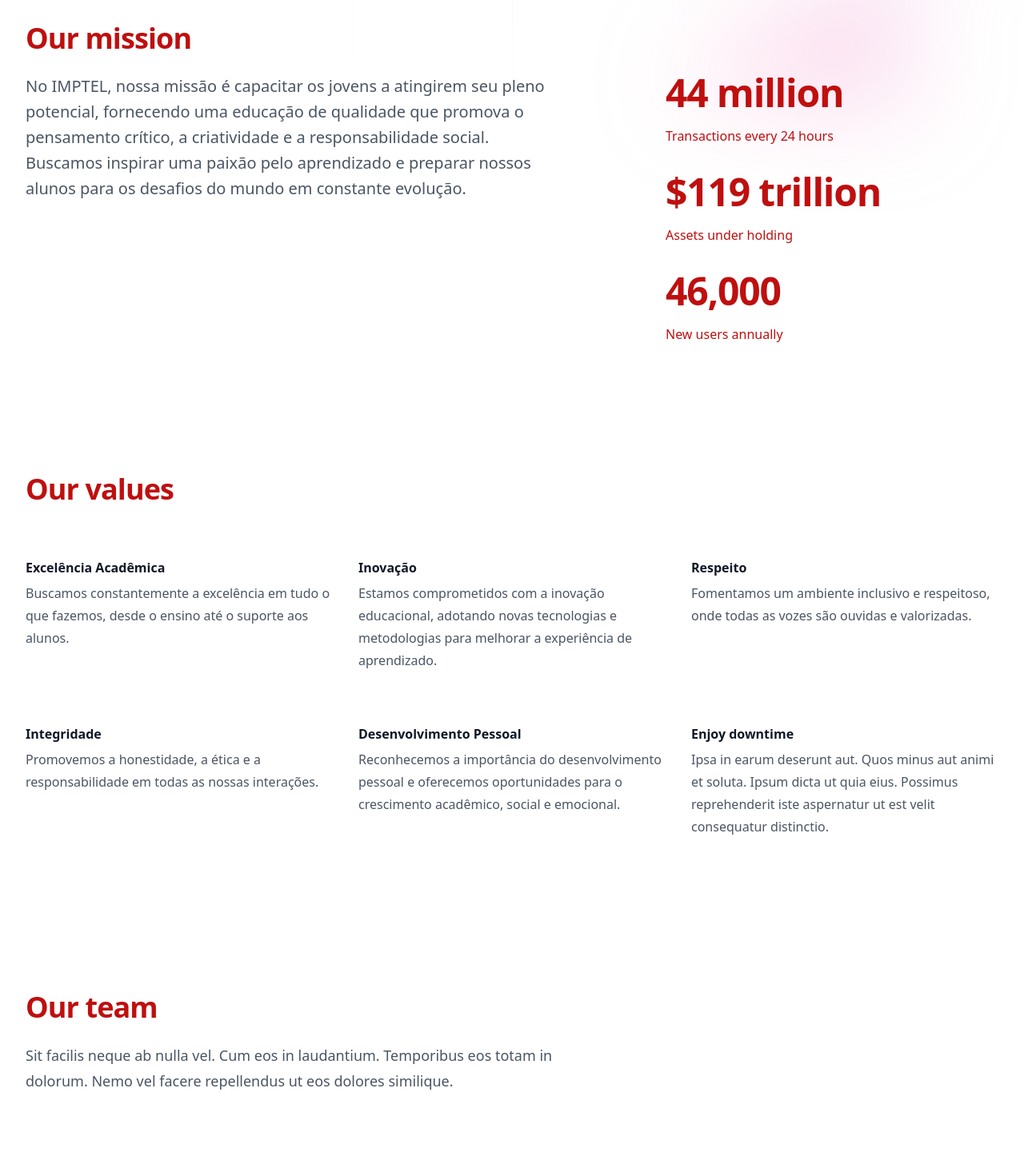
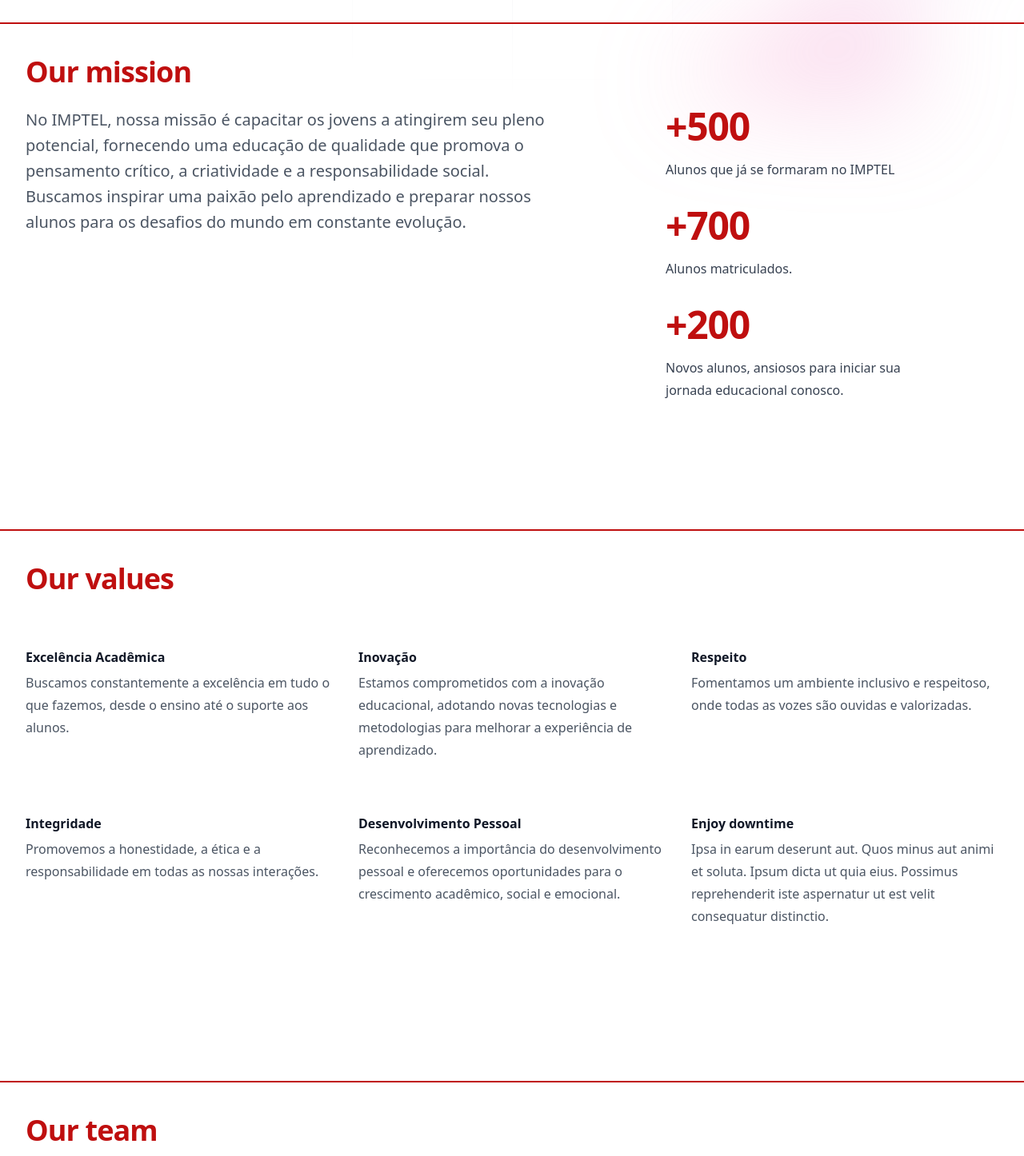
Before and after one commit to leehendrick/EduConnect-UI, a Nuxt app in the folder nuxt-app/: page /sobre in a window 1280 px wide. Shown: the part 900-2346 px from the top of the page at 80% size. Built offline with nearby package versions, Linux system fonts and the light colour scheme.

Commit message:
ref : change param

```diff
--- a/nuxt-app/pages/sobre.vue
+++ b/nuxt-app/pages/sobre.vue
@@ -60,8 +60,8 @@
       </div>
 
       <!-- Content section -->
-      <div class="mx-auto -mt-12 max-w-7xl px-6 sm:mt-0 lg:px-8 xl:-mt-8">
-        <div class="mx-auto max-w-2xl lg:mx-0 lg:max-w-none">
+      <div class="mx-auto -mt-12 max-w-7xl px-6 sm:mt-0 lg:px-8 xl:-mt-8 border-primary border-t-2">
+        <div class="mx-auto max-w-2xl lg:mx-0 lg:max-w-none mt-10">
           <h2 class="text-3xl font-bold tracking-tight text-primary sm:text-4xl">Our mission</h2>
           <div class="mt-6 flex flex-col gap-x-8 gap-y-20 lg:flex-row">
             <div class="lg:w-full lg:max-w-2xl lg:flex-auto">
@@ -70,7 +70,7 @@
             <div class="lg:flex lg:flex-auto lg:justify-center">
               <dl class="w-64 space-y-8 xl:w-80">
                 <div v-for="stat in stats" :key="stat.label" class="flex flex-col-reverse gap-y-4">
-                  <dt class="text-base leading-7 text-primary">{{ stat.label }}</dt>
+                  <dt class="text-base leading-7 text-gray-700">{{ stat.label }}</dt>
                   <dd class="text-5xl font-semibold tracking-tight text-primary">{{ stat.value }}</dd>
                 </div>
               </dl>
@@ -80,8 +80,8 @@
       </div>
 
       <!-- Values section -->
-      <div class="mx-auto mt-32 max-w-7xl px-6 sm:mt-40 lg:px-8">
-        <div class="mx-auto max-w-2xl lg:mx-0">
+      <div class="mx-auto mt-32 max-w-7xl px-6 sm:mt-40 lg:px-8 border-primary border-t-2">
+        <div class="mx-auto max-w-2xl lg:mx-0 mt-10">
           <h2 class="text-3xl font-bold tracking-tight text-primary sm:text-4xl">Our values</h2></div>
         <dl class="mx-auto mt-16 grid max-w-2xl grid-cols-1 gap-x-8 gap-y-16 text-base leading-7 sm:grid-cols-2 lg:mx-0 lg:max-w-none lg:grid-cols-3">
           <div v-for="value in values" :key="value.name">
@@ -92,8 +92,8 @@
       </div>
 
       <!-- Team section -->
-      <div class="mx-auto mt-32 max-w-7xl px-6 sm:mt-48 lg:px-8">
-        <div class="mx-auto max-w-2xl lg:mx-0">
+      <div class="mx-auto mt-32 max-w-7xl px-6 sm:mt-48 lg:px-8 border-primary border-t-2">
+        <div class="mx-auto max-w-2xl lg:mx-0 mt-10">
           <h2 class="text-3xl font-bold tracking-tight sm:text-4xl text-primary">Our team</h2>
           <p class="mt-6 text-lg leading-8 text-gray-600">Sit facilis neque ab nulla vel. Cum eos in laudantium. Temporibus eos totam in dolorum. Nemo vel facere repellendus ut eos dolores similique.</p>
         </div>
@@ -118,9 +118,9 @@ const navigation = [
   { name: 'Company', href: '#' },
 ]
 const stats = [
-  { label: 'Transactions every 24 hours', value: '44 million' },
-  { label: 'Assets under holding', value: '$119 trillion' },
-  { label: 'New users annually', value: '46,000' },
+  { label: 'Alunos que já se formaram no IMPTEL', value: '+500' },
+  { label: 'Alunos matriculados.', value: '+700' },
+  { label: 'Novos alunos, ansiosos para iniciar sua jornada educacional conosco.', value: '+200' },
 ]
 const values = [
 
```
